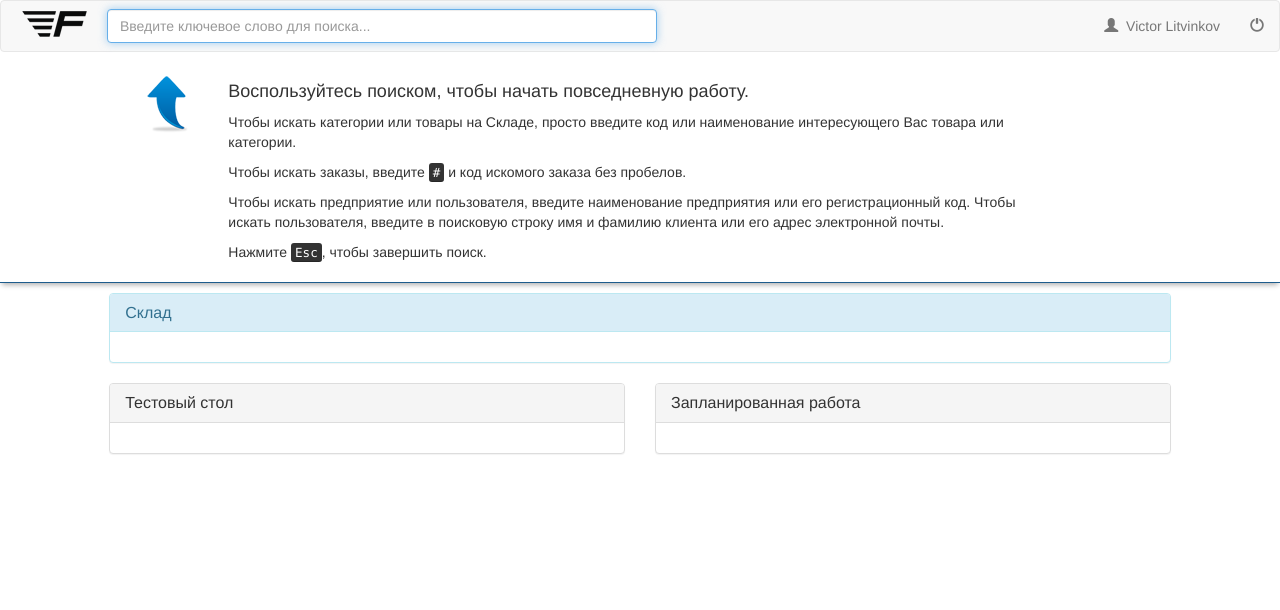
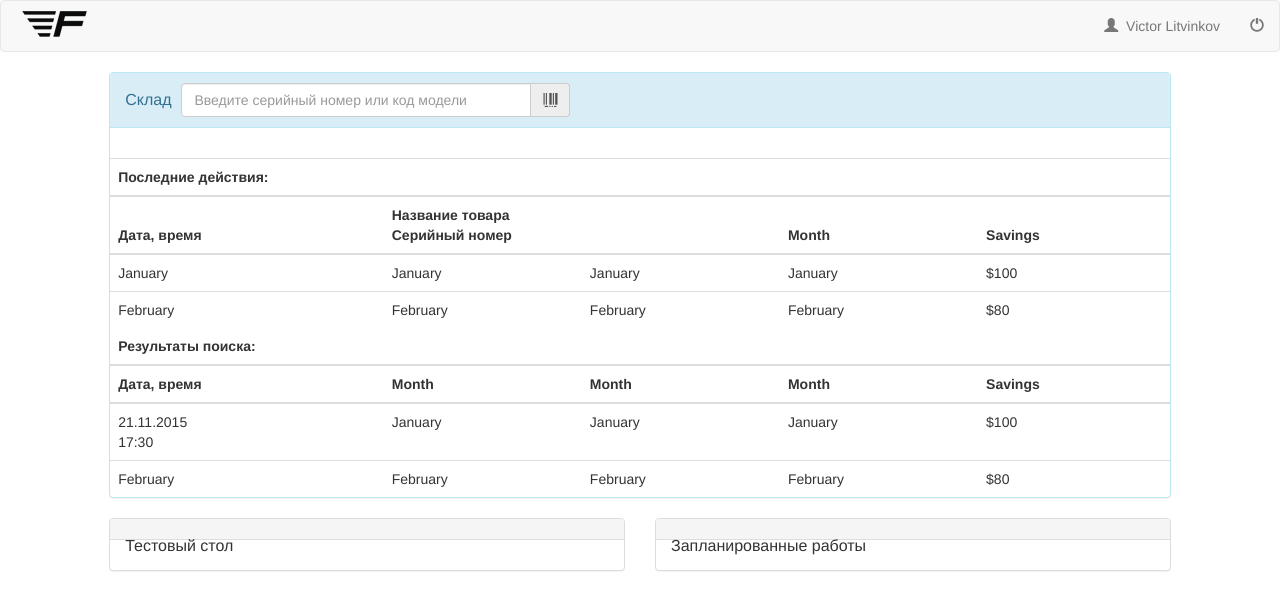
Before and after one commit to daniilplyushko/flowerstock, a plain HTML site: page home.html in a window 1280 px wide. Drawn offline with nearby package versions, Linux system fonts and the light colour scheme.

Commit message:
Dashboard changed.

```diff
--- a/home.html
+++ b/home.html
@@ -1,75 +1,91 @@
-<!DOCTYPE html>
-<html lang="en">
-  <head>
-    <meta charset="utf-8">
-    <meta http-equiv="X-UA-Compatible" content="IE=edge">
-    <meta name="viewport" content="width=device-width, initial-scale=1">
-    <title>FlowerStock - MayFlower</title>
-    <link href="resources/css/normalize.css" rel="stylesheet">
-    <link href="resources/css/bootstrap.css" rel="stylesheet">
-    <link href="resources/css/flowerstock.css" rel="stylesheet">
-    </head>
+<!DOCTYPE html><html lang="en">
+<head><meta charset="utf-8"><meta http-equiv="X-UA-Compatible" content="IE=edge"><meta name="viewport" content="width=device-width, initial-scale=1"><title>FlowerStock - MayFlower</title><link href="resources/css/normalize.css" rel="stylesheet"><link href="resources/css/bootstrap.css" rel="stylesheet"><link href="resources/css/flowerstock.css" rel="stylesheet"></head>
 <body>
-    <nav class="navbar navbar-default">
-      <div class="container-fluid">
-        <div class="navbar-header">
-          <a class="navbar-brand" href="#">
-            <img alt="logo" src="resources/img/logo/F_logo_flowerstock_home.png">
-          </a>
-            <form class="navbar-form navbar-left" role="search">
-              <div class="form-group">
-			<input type="text" name="search_phrase" class="form-control" autocomplete="off" placeholder="Введите ключевое слово для поиска..." autofocus="autofocus">
-			</div>
-            </form>
+<nav class="navbar navbar-default"><div class="container-fluid"><div class="navbar-header"><a class="navbar-brand" href="#"><img alt="logo" src="resources/img/logo/F_logo_flowerstock_home.png"></a>
 <ul class="nav navbar-nav navbar-right">
   <li><a href="#" data-toggle="modal" data-target="#ModalMe"><span class="glyphicon glyphicon-user"></span>&nbsp;&nbsp;Victor Litvinkov</a></li>
   <li class="hidden-xs"><a href="/Users/Exit/"><span class="glyphicon glyphicon-off"></span></a></li>
 </ul>
-        </div>
-      </div>
-    </nav>
-    <div class="container-fluid search"><div class="row" id="search_intro">
-	<div class="hidden-xs col-sm-2 col-md-2 col-lg-2 text-right"><img src="resources/img/logo/blue_arrow_up.png"></div>
-	<div class="hidden-xs col-sm-9 col-md-8 col-lg-8">
-		<h4>Воспользуйтесь поиском, чтобы начать повседневную работу.</h4>
-		<p>Чтобы искать категории или товары на Складе, просто введите код или наименование интересующего Вас товара или категории.</p><p>Чтобы искать заказы, введите <kbd>#</kbd> и код искомого заказа без пробелов.</p><p>Чтобы искать предприятие или пользователя, введите наименование предприятия или его регистрационный код. Чтобы искать пользователя, введите в поисковую строку имя и фамилию клиента или его адрес электронной почты.</p><p>Нажмите <kbd>Esc</kbd>, чтобы завершить поиск.</p>	</div>
-</div></div>
+</div></div></nav>
 <div class="row">
   <div class="col-md-10 col-md-offset-1">
-            <div class="panel panel-info">
-              <div class="panel-heading">
-                <h3 class="panel-title">Склад</h3>
+    <div class="panel panel-info store_panel"><div class="panel-heading clearfix"><h4 class="panel-title pull-left" style="padding-top: 7.5px; padding-right:10px;">Склад</h4>
+    <form class="form-inline" name="warehouse_search"><div class="form-group"><div class="input-group"><input type="search" class="form-control" placeholder="Введите серийный номер или код модели" name="warehouse_search_phrase"><div class="input-group-addon"><span class="glyphicon glyphicon-barcode" aria-hidden="true"></span></div></div></div></form>
+  </div>
+  <div class="panel-body panel-preloader">
 
   </div>
+  <table class="table">
+    <thead>
+      <tr>
+      <th colspan="5">Последние действия:</th>
+      </tr>
+      <tr>
+      <th>Дата, время</th>
+      <th colspan="2">Название товара<br/>Серийный номер</th>
+      <th>Month</th>
+      <th>Savings</th>
+      </tr>
+    </thead>
+    <tbody>
+      <tr>
+      <td>January</td>
+      <td>January</td>
+      <td>January</td>
+      <td>January</td>
+      <td>$100</td>
+      </tr>
+      <tr>
+      <td>February</td>
+      <td>February</td>
+      <td>February</td>
+      <td>February</td>
+      <td>$80</td>
+      </tr>
+    </tbody>
+  </table>
+  <table class="table">
+    <thead>
+      <tr>
+      <th colspan="5">Результаты поиска:</th>
+      </tr>
+      <tr>
+      <th>Дата, время</th>
+      <th>Month</th>
+      <th>Month</th>
+      <th>Month</th>
+      <th>Savings</th>
+      </tr>
+    </thead>
+    <tbody>
+      <tr>
+      <td>21.11.2015<br/>17:30</td>
+      <td>January</td>
+      <td>January</td>
+      <td>January</td>
+      <td>$100</td>
+      </tr>
+      <tr>
+      <td>February</td>
+      <td>February</td>
+      <td>February</td>
+      <td>February</td>
+      <td>$80</td>
+      </tr>
+    </tbody>
+  </table>
+</div></div></div>
+<div class="row"><div class="col-md-5 col-md-offset-1">
+  <div class="panel panel-default "><div class="panel-heading"><h4 class="panel-title pull-left" style="padding-top: 7.5px; padding-right:10px;">Тестовый стол</h3></div>
   <div class="panel-body">
 
+  </div></div>
 </div>
-            </div>
-       </div>
-       </div>
-       <div class="row">
-       <div class="col-md-5 col-md-offset-1">
-            <div class="panel panel-default">
-              <div class="panel-heading">
-                <h3 class="panel-title">Тестовый стол</h3>
-              </div>
+<div class="col-md-5">
+  <div class="panel panel-default"><div class="panel-heading"><h4 class="panel-title pull-left" style="padding-top: 7.5px; padding-right:10px;">Запланированные работы</h3></div>
   <div class="panel-body">
 
-              </div>
-            </div>
-       </div>
-       <div class="col-md-5">
-            <div class="panel panel-default">
-              <div class="panel-heading">
-                <h3 class="panel-title">Запланированная работа</h3>
-              </div>
-              <div class="panel-body">
-
-              </div>
-            </div>
-       </div>
-       </div>
-    <script src="https://ajax.googleapis.com/ajax/libs/jquery/1.11.3/jquery.min.js"></script>
-    <script src="js/bootstrap.js"></script>
+  </div></div>
+</div></div>
 </body>
-</html>
+<script src="https://ajax.googleapis.com/ajax/libs/jquery/1.11.3/jquery.min.js"></script><script src="js/bootstrap.js"></script></html>
--- a/resources/css/flowerstock.css
+++ b/resources/css/flowerstock.css
@@ -1,5 +1,5 @@
 
 .flowerstock_indexlogo{display: block; clear: both; height: 140px; background: url('../img/logo/F_logo_flowerstock_index.png') center center no-repeat;}
 .navbar-header{width: 100%;}
-form.navbar-form input[name="search_phrase"] {width:550px!important;}
-.search{border-bottom: 1px solid #1D5C8C;box-shadow: 0px 4px 5px -2px rgba(0, 0, 0, 0.3);margin-bottom: 10px;padding-bottom: 10px}
+div.store_panel form[name="warehouse_search"] input[name="warehouse_search_phrase"] {width:350px!important;}
+div.panel-preloader{}
```
Lines whose indentation alone changed are shown as unchanged.
